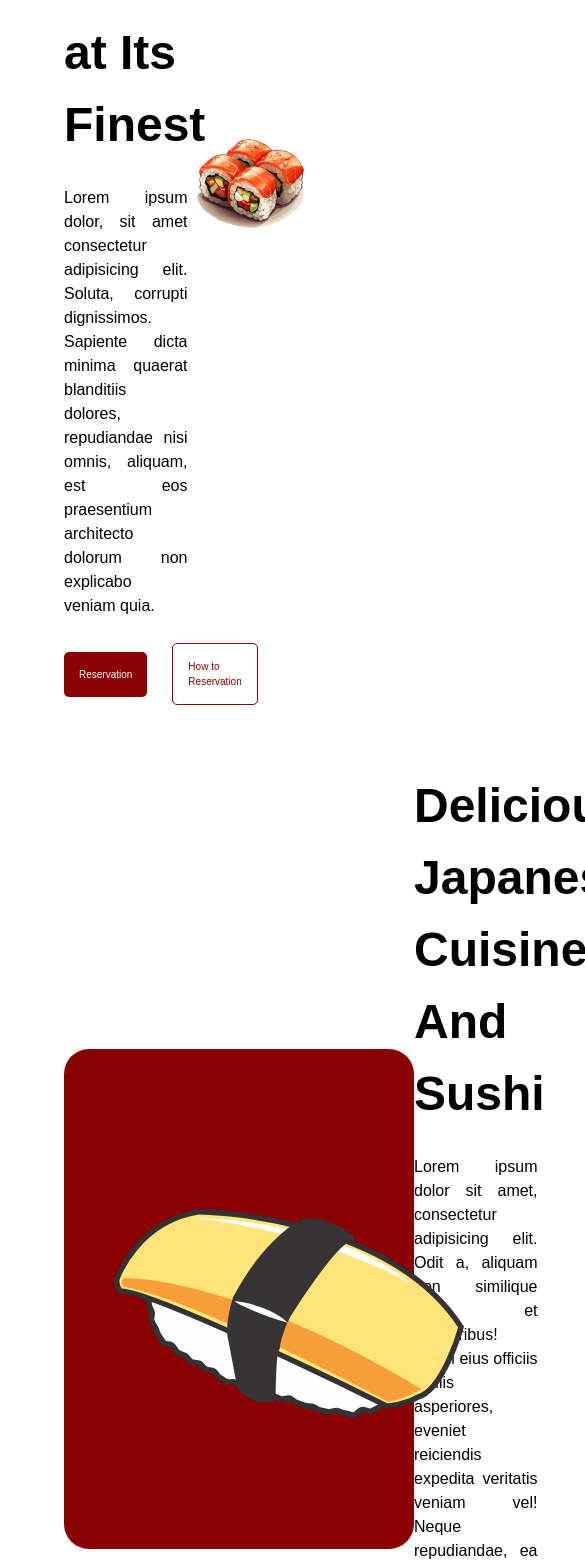
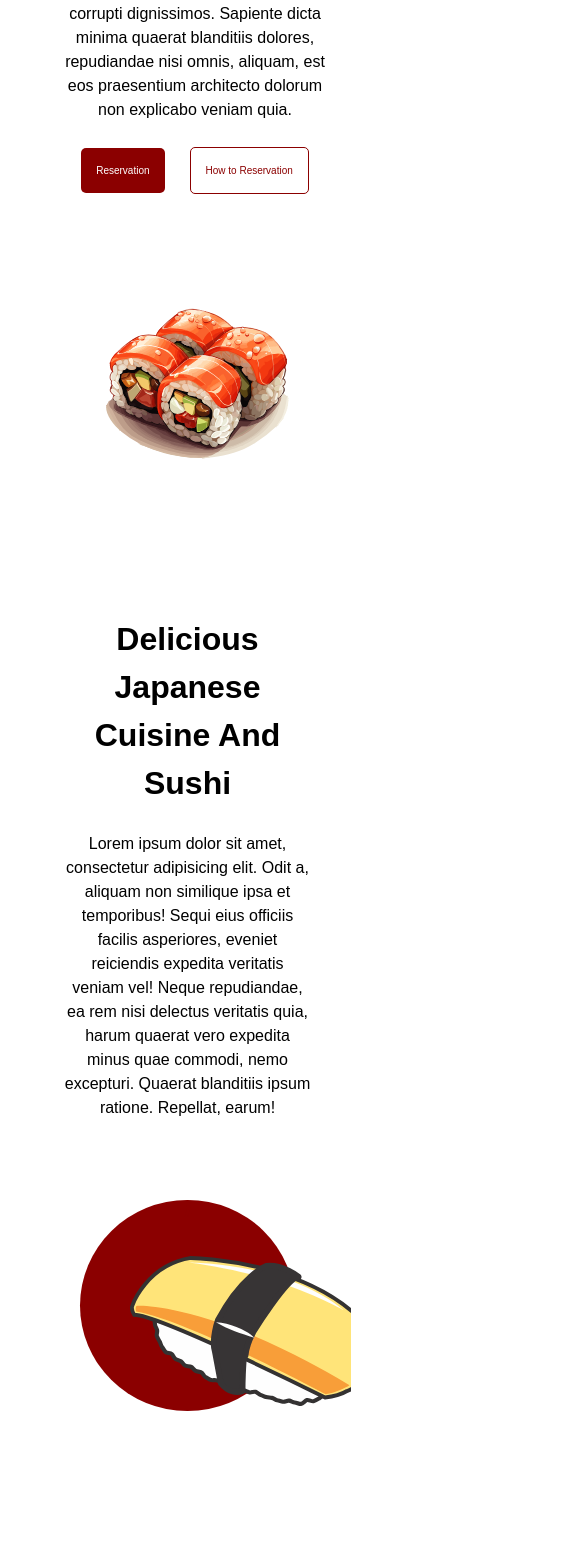
Before and after one commit to Idoarizs/nooki-resto, a React (Vite) app: page / in a window 390 px wide. Shown: the part 418-1979 px from the top of the page, 585 px wide, since content can reach past the window. Built offline with nearby package versions, Linux system fonts and the light colour scheme.

Commit message:
Adding responsiveness on mobile devices

```diff
--- a/src/global.css
+++ b/src/global.css
@@ -24,7 +24,7 @@ header {
 main {
   width: 80%;
   height: auto;
-  margin: auto;
+  margin: 5rem auto 5rem auto;
   max-width: 1920px;
 }
 
@@ -104,7 +104,6 @@ a {
 .main-container {
   display: flex;
   align-items: center;
-  margin: 0px 15px 15px 0px;
   padding: 25px;
 }
 
@@ -291,14 +290,15 @@ a {
 .discover-container > .discover-menu > .l-nav-content > a {
   font-size: 12px;
   color: black;
+  cursor: pointer;
   padding: 25px;
   border-radius: 15px;
   transition: 500ms all ease-in-out;
 }
 
 .discover-container > .discover-menu > .l-nav-content > a:hover {
+  font-weight: bold;
   font-size: 20px;
-  transition: 500ms all ease-in-out;
 }
 
 .discover-container > .discover-menu > .r-menu-content {
@@ -367,7 +367,8 @@ a {
   height: 500px;
   transform: scale(1);
   transition: 500ms all ease-in-out;
-  box-shadow: 0 0px 2.5px rgb(0, 0, 1);
+  border: 1px solid gray;
+  overflow: hidden;
 }
 
 .product-item:hover {
@@ -404,3 +405,130 @@ a {
 }
 
 /* Responsiveness */
+@media (max-width: 480px) {
+  h1 {
+    font-size: 32px;
+    text-align: center;
+  }
+
+  p {
+    font-size: 16px;
+    text-align: center;
+  }
+
+  main {
+    overflow: hidden;
+  }
+
+  /* Main */
+  .main-container {
+    flex-direction: column;
+  }
+
+  .main-container > .left-container {
+    width: auto;
+  }
+
+  .main-container > .left-container p {
+    text-align: center;
+  }
+
+  .main-container > .left-container > .reservation-button {
+    align-items: center;
+    justify-content: center;
+    gap: 25px;
+  }
+
+  .main-container > .right-container {
+    width: auto;
+  }
+
+  .main-container > .right-container > img {
+    border-radius: 100%;
+    margin: 5rem 0px 5rem 0px;
+    width: 55vw;
+    height: 25vh;
+  }
+
+  /* About */
+  .about-container {
+    flex-direction: column-reverse;
+  }
+
+  .about-container > .left-content > .cube {
+    margin: 5rem 0rem 5rem 0rem;
+    border-radius: 100%;
+    width: 55vw;
+    height: 25vh;
+  }
+
+  .about-container > .left-content > .cube > img {
+    width: 250px;
+    height: auto;
+    top: 3.5rem;
+    right: 7rem;
+    position: absolute;
+  }
+
+  .about-container > .right-content {
+    flex-direction: column;
+    width: auto;
+  }
+
+  .about-container > .right-content > h1 + p {
+    text-align: center;
+  }
+
+  /* Menu */
+  .menu-container {
+    flex-direction: column;
+  }
+
+  .menu-container > .left-menu-content {
+    width: auto;
+  }
+
+  .menu-container > .right-menu-content {
+    width: auto;
+  }
+
+  .menu-container > .right-menu-content > .r-img-content {
+    margin: 5rem 0rem 5rem 0rem;
+    border-radius: 100%;
+    width: 55vw;
+    height: 25vh;
+  }
+
+  .menu-container > .right-menu-content > .r-img-content > img {
+    width: 250px;
+    height: auto;
+    top: 1rem;
+    right: 2.5rem;
+    position: absolute;
+  }
+
+  /* Discover */
+  .discover-container > .discover-menu > .l-nav-content {
+    display: flex;
+    justify-content: center;
+    align-items: center;
+    text-align: center;
+    gap: 5px;
+    overflow: auto;
+  }
+
+  .discover-container > .discover-menu > .l-nav-content > a {
+    font-size: 12px;
+    color: black;
+    cursor: pointer;
+    padding: 25px;
+    border-radius: 15px;
+    transition: 500ms all ease-in-out;
+  }
+
+  /* Products */
+  .product-item > .description h1 {
+    font-size: 32px;
+    text-align: start;
+  }
+}
--- a/src/pages/Discover.jsx
+++ b/src/pages/Discover.jsx
@@ -18,12 +18,12 @@ export default function Discover() {
 
       <div className="discover-menu">
         <div className="l-nav-content">
-          <a href="#">All</a>
-          <a href="#">Sushi Nooki</a>
-          <a href="#">Ramen Nooki</a>
-          <a href="#">Udon Nooki</a>
-          <a href="#">Danggo Nooki</a>
-          <a href="#">Others Menu</a>
+          <a>All</a>
+          <a>Sushi Nooki</a>
+          <a>Ramen Nooki</a>
+          <a>Udon Nooki</a>
+          <a>Danggo Nooki</a>
+          <a>Others Menu</a>
         </div>
         <div className="r-menu-content">
           <div className="product-list">
```
Also changed, not shown: src/App.jsx (line endings or trailing spaces).
